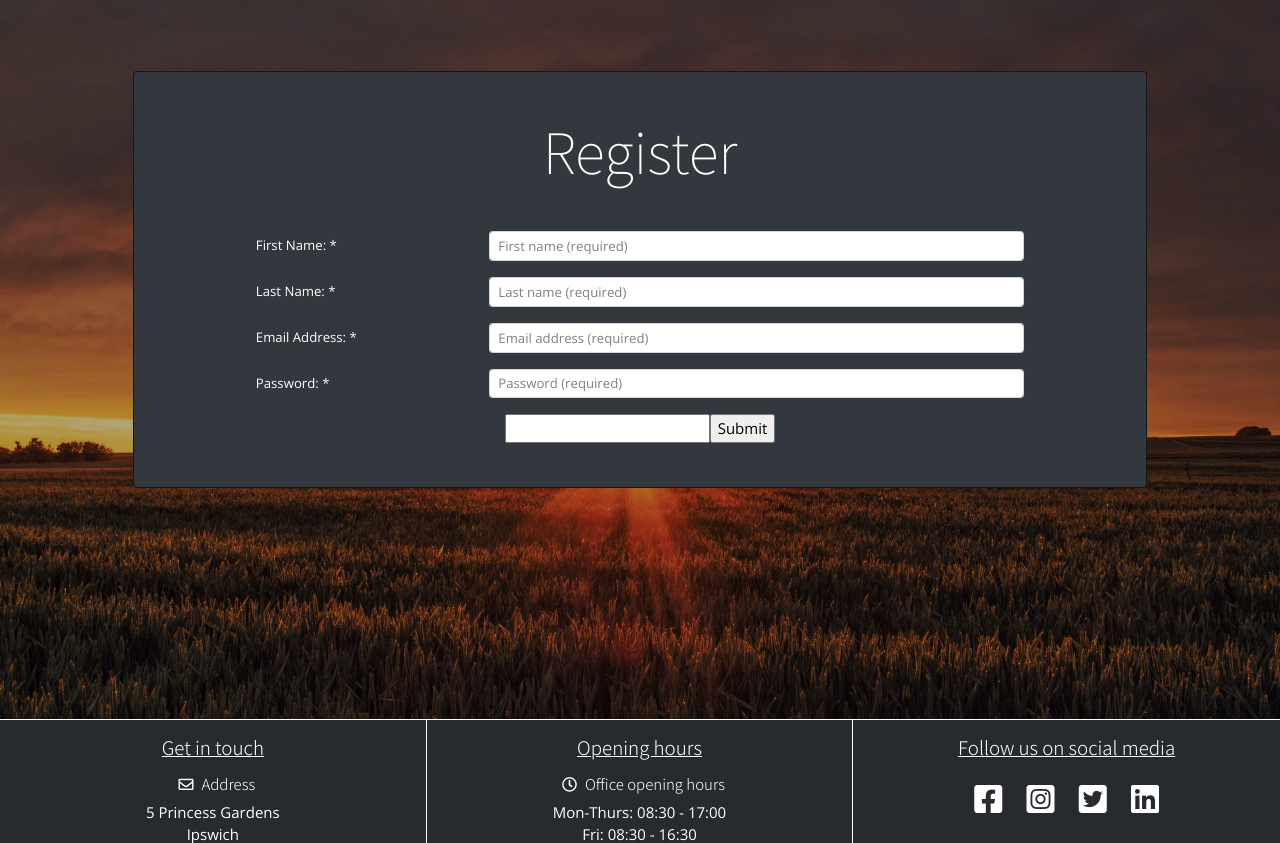
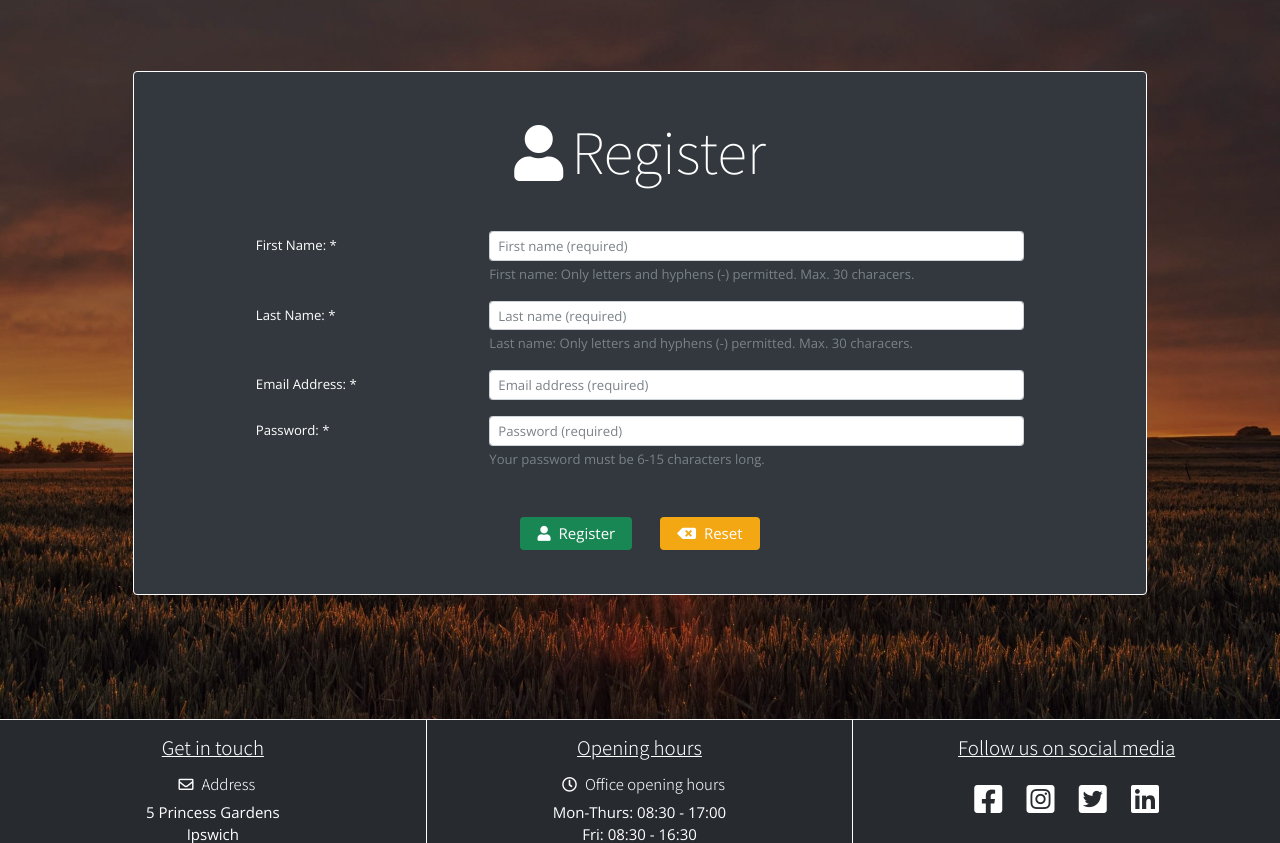
Before and after one commit to LukeGarnham/Wired-and-Wiser-MS3, a Flask app: page /register in a window 1280 px wide. Shown: the part 57-900 px from the top of the page. Run offline with Flask 2, Linux system fonts and the light colour scheme; some libraries are stand-ins or nearby versions.

Commit message:
Added some defensive design to Registration form.

```diff
--- a/app.py
+++ b/app.py
@@ -25,6 +25,28 @@ def home():
 
 @app.route("/register", methods=["GET", "POST"])
 def register():
+    if request.method == "POST":
+        # Check if username exists in db
+        existing_user = mongo.db.users.find_one(
+            {"user_email_address": request.form.get(
+                "email").lower()})
+
+        if existing_user:
+            flash("Email address already exists.")
+            return redirect(url_for("register"))
+
+        register = {
+            "first_name": request.form.get("first-name").lower(),
+            "last_name": request.form.get("last-name").lower(),
+            "user_email_address": request.form.get("email").lower(),
+            "password": generate_password_hash(request.form.get("password"))
+        }
+        mongo.db.users.insert_one(register)
+
+        # Put the new user into session cookie.
+        session["user"] = request.form.get("email").lower()
+        flash("Registration successful")
+
     return render_template("register.html")
 
 
--- a/static/css/style.css
+++ b/static/css/style.css
@@ -53,9 +87,16 @@ a:hover {
     color: #272B30;
 }
 
-.underline {
-    text-decoration: underline;
-    color: inherit;
+/*------------------------------------------------Cards*/
+
+.card {
+    border: 1px solid #fff;
+}
+
+/*------------------------------------------------Flash messages*/
+
+.flashes h4 {
+
 }
 
 /*----------------------------------------------------------------------------------------------------------Header*/
--- a/templates/base.html
+++ b/templates/base.html
@@ -17,13 +17,14 @@
     <header>
         <!-- The original code for the below navbar was copied from: https://getbootstrap.com/docs/4.5/components/navbar/#toggler -->
         <nav class="navbar navbar-expand-lg fixed-top slate">
-            <a class="navbar-brand" href="#">
+            <a class="navbar-brand" href="{{ url_for('home') }}">
                 <i class="fas fa-lightbulb mr-2"></i>Wired & Wiser
             </a>
             <button class="navbar-toggler border-white" type="button" data-toggle="collapse" data-target="#navbarTogglerDemo02" aria-controls="navbarTogglerDemo02" aria-expanded="false" aria-label="Toggle navigation">
                 <i class="fas fa-bars text-white"></i>
             </button>
 
+            <!-- Navigation list (center) -->
             <div class="collapse navbar-collapse" id="navbarTogglerDemo02">
                 <ul class="navbar-nav mx-auto mt-2 mt-lg-0">
                     <li class="nav-item active">
@@ -58,6 +59,7 @@
                     </li>
                 </ul>
 
+                <!-- Navigation buttons (right) -->
                 <a class="px-2 d-none d-lg-block" href="#" >
                     <button type="button" class="button orange px-3 py-1"><i class="fas fa-sign-in-alt mr-2"></i>Sign In</button>
                 </a>
@@ -73,12 +75,14 @@
             </div>
         </nav>
     </header>
+
     {% block content %}
     {% endblock %}
     <footer>
         <div class="container-fluid text-center">
             <div class="row">
-                <div class="col-12 col-md-6 col-lg-4 py-3" id="footer-col-1">
+                <!-- Footer column 1: Address -->
+                <div class="col-12 col-sm-6 col-md-4 py-3" id="footer-col-1">
                     <h5 class="underline mb-3">Get in touch</h5>
                     <h6><i class="far fa-envelope mx-2"></i>Address</h6>
                     5 Princess Gardens<br>
@@ -89,7 +93,8 @@
                     <h6 class="mt-3"><i class="fas fa-phone-alt mx-2"></i>Phone</h6>
                     <a href="tel:+447777123456" aria-label="Phone number to contact the company.  On mobile devices, click to phone.">07777 123456</a>
                 </div>
-                <div class="col-12 col-md-6 col-lg-4 py-3" id="footer-col-2">
+                <!-- Footer column 2: Opening times -->
+                <div class="col-12 col-sm-6 col-md-4 py-3" id="footer-col-2">
                     <h5 class="underline mb-3">Opening hours</h5>
                     <h6><i class="far fa-clock mx-2"></i>Office opening hours</h6>
                     Mon-Thurs: 08:30 - 17:00<br>
@@ -97,7 +102,8 @@
                     Sat:  08:00 - 12:00<br>
                     Sun:  Closed
                 </div>
-                <div class="col-12 col-md-6 offset-md-3 col-lg-4 offset-lg-0 py-3" id="footer-col-3">
+                <!-- Footer column 3: Social media links -->
+                <div class="col-12 col-sm-6 offset-sm-3 col-md-4 offset-md-0 py-3" id="footer-col-3">
                     <h5 class="underline mb-3">Follow us on social media</h5>
                     <div>
                         <a href="" target="_blank" class="social-media-link mx-2 text-decoration-none">
@@ -123,7 +129,6 @@
     <script src="https://cdn.jsdelivr.net/npm/bootstrap@4.5.3/dist/js/bootstrap.bundle.min.js" integrity="sha384-ho+j7jyWK8fNQe+A12Hb8AhRq26LrZ/JpcUGGOn+Y7RsweNrtN/tE3MoK7ZeZDyx" crossorigin="anonymous"></script>
     <!-- Link to project JavaScript file -->
     <script src="{{ url_for('static', filename='js/script.js') }}"></script>
-
     {% block scripts %}
     {% endblock %}
 </body>
--- a/templates/register.html
+++ b/templates/register.html
@@ -2,40 +2,64 @@
 
 {% block content %}
 
+    <!-- Jumbrotron/background -->
     <div class="jumbotron jumbotron-fluid text-center text-white p-0 mb-0" id="register-background">
         <div class="mask"></div>
         <div class="container py-4">
+            <!-- Flash messages -->
+            {% with messages = get_flashed_messages() %}
+                {% if messages %}
+                    {% for message in messages %}
+                    <div class="flashes position-relative">
+                        <h4 class="my-5">{{ message }}</h4>
+                    </div>
+                    {% endfor %}
+                {% endif %}
+            {% endwith %}
+            <!-- Card containing registration form -->
             <div class="card m-md-5 p-4">
                 <div class="card-body">
                     <div>
-                        <h1 class="display-4 mb-5">Register</h1>
+                        <h1 class="display-4 mb-5"><i class="fas fa-user mr-2"></i>Register</h1>
                     </div>
-                    <form>
+                    <form method="POST" action="{{ url_for('register') }}">
                         <div class="form-group form-row">
                             <label for="first-name" class="col-form-label col-form-label-sm col-12 col-md-3 offset-md-1 text-md-left">First Name: *</label>
                             <div class="col-12 col-md-7">
-                                <input type="text" class="form-control form-control-sm" id="first-name" placeholder="First name (required)" maxlength="30" required>
+                                <input type="text" class="form-control form-control-sm text-center text-md-left" id="first-name" name="first-name" aria-describedby="firstNameHelpBlock" placeholder="First name (required)" maxlength="30" pattern="^[a-zA-Z-]{0,30}$" required>
+                                <small id="firstNameHelpBlock" class="form-text text-muted text-md-left">
+                                    First name:  Only letters and hyphens (-) permitted.  Max. 30 characers.
+                                </small>
                             </div>
                         </div>
                         <div class="form-group form-row">
                             <label for="last-name" class="col-form-label col-form-label-sm col-12 col-md-3 offset-md-1 text-md-left">Last Name: *</label>
                             <div class="col-12 col-md-7">
-                                <input type="text" class="form-control form-control-sm" id="last-name" placeholder="Last name (required)" maxlength="30" required>
+                                <input type="text" class="form-control form-control-sm text-center text-md-left" id="last-name" name="last-name" aria-describedby="lastNameHelpBlock" placeholder="Last name (required)" maxlength="30" pattern="^[a-zA-Z-]{0,30}$" required>
+                                <small id="lasstNameHelpBlock" class="form-text text-muted text-md-left">
+                                    Last name:  Only letters and hyphens (-) permitted.  Max. 30 characers.
+                                </small>
                             </div>
                         </div>
                         <div class="form-group form-row">
                             <label for="email" class="col-form-label col-form-label-sm col-12 col-md-3 offset-md-1 text-md-left">Email Address: *</label>
                             <div class="col-12 col-md-7">
-                                <input type="email" class="form-control form-control-sm" id="email" placeholder="Email address (required)" required>
+                                <input type="email" class="form-control form-control-sm text-center text-md-left" id="email" name="email" placeholder="Email address (required)" required>
                             </div>
                         </div>
                         <div class="form-group form-row">
                             <label for="password" class="col-form-label col-form-label-sm col-12 col-md-3 offset-md-1 text-md-left">Password: *</label>
                             <div class="col-12 col-md-7">
-                                <input type="text" class="form-control form-control-sm" id="password" placeholder="Password (required)" required>
+                                <input type="password" class="form-control form-control-sm text-center text-md-left" id="password" name="password" aria-describedby="passwordHelpBlock" placeholder="Password (required)" minlength="6" maxlength="15" required>
+                                <small id="passwordHelpBlock" class="form-text text-muted text-md-left">
+                                    Your password must be 6-15 characters long.
+                                </small>
                             </div>
                         </div>
-                        <input type="text"><input type="submit" value="Submit">
+                        <div class="mt-5">
+                            <button type="submit" class="button green px-3 py-1 d-block d-md-inline mx-auto mb-4 mb-md-0 mr-md-4"><i class="fas fa-user mr-2"></i>Register</button>
+                            <button type="reset" class="button orange d-block d-md-inline mx-auto px-3 py-1"><i class="fas fa-backspace mr-2"></i>Reset</button>
+                        </div>
                     </form>
                 </div>
             </div>
```
Also changed, not shown: other parts of static/css/style.css (+42 -39 lines), templates/index.html (+11 -5 lines).
